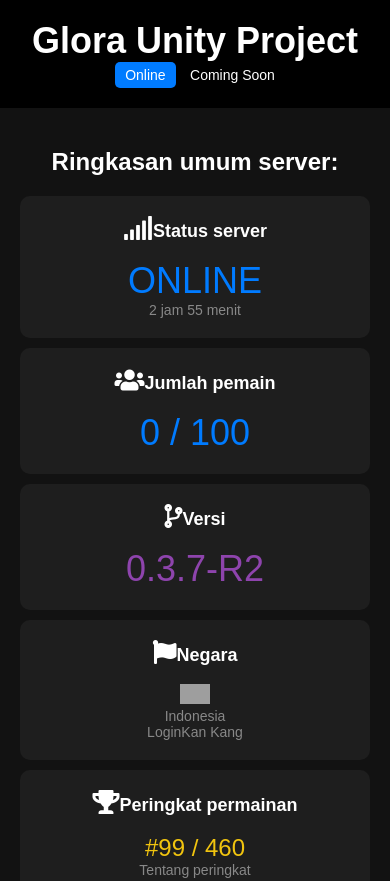
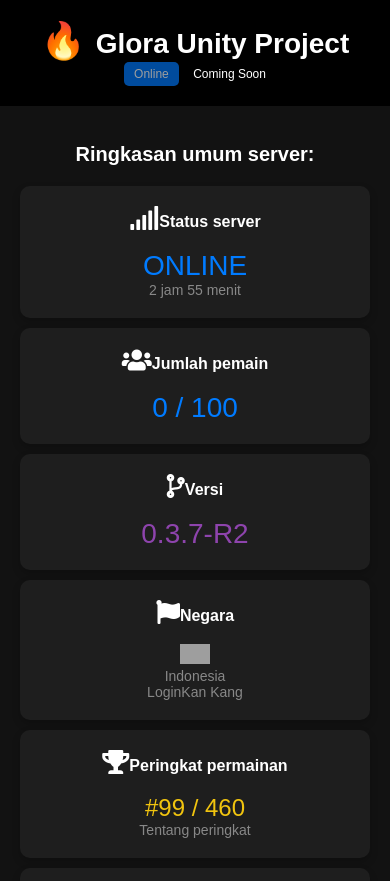
Before and after one commit to NaomyValen18/GloraUnityProject, a plain HTML site: page index.html in a window 390 px wide. Shown: the top 881 px of the page. Drawn offline with Linux system fonts and the light colour scheme; grey boxes are pictures that could not be loaded.

Commit message:
Update style.css

```diff
--- a/style.css
+++ b/style.css
@@ -5,15 +5,24 @@ body {
     margin: 0;
     padding: 0;
 }
+
 .header {
     background-color: #000000;
     padding: 20px;
     text-align: center;
 }
+
 .header h1 {
     margin: 0;
     font-size: 36px;
 }
+
+.header h1::before {
+    content: "🔥"; /* Tambahkan ikon sebelum teks header */
+    margin-right: 10px;
+    font-size: 36px;
+}
+
 .header .status {
     display: inline-block;
     background-color: #007bff;
@@ -21,50 +30,94 @@ body {
     padding: 5px 10px;
     border-radius: 5px;
     font-size: 14px;
+    animation: blink 1.5s ease-in-out infinite; /* Animasi berkedip */
 }
+
 .header .ip {
     font-size: 14px;
     margin-left: 10px;
 }
+
 .content {
     padding: 20px;
     text-align: center;
 }
+
 .content h2 {
     font-size: 24px;
     margin-bottom: 20px;
 }
+
 .card {
     background-color: #1e1e1e;
     padding: 20px;
     margin: 10px 0;
     border-radius: 10px;
+    box-shadow: 0 4px 8px rgba(0, 0, 0, 0.2); /* Efek bayangan */
+    transition: background-color 0.3s ease, transform 0.3s ease;
 }
+
+.card:hover {
+    background-color: #333333;
+    transform: scale(1.02); /* Efek saat hover */
+}
+
 .card h3 {
     font-size: 18px;
     margin: 0 0 10px 0;
 }
+
 .card .value {
     font-size: 36px;
     color: #007bff;
 }
+
 .card .subtext {
     font-size: 14px;
     color: #888888;
 }
+
 .card .icon {
     font-size: 24px;
     margin-bottom: 10px;
 }
+
 .card .flag {
     width: 30px;
     height: 20px;
 }
+
 .card .rank {
     font-size: 24px;
     color: #f1c40f;
 }
+
 .card .rank-subtext {
     font-size: 14px;
     color: #888888;
 }
+
+/* Animasi untuk status berkedip */
+@keyframes blink {
+    0%, 100% { opacity: 1; }
+    50% { opacity: 0.5; }
+}
+
+/* Responsif untuk layar kecil */
+@media (max-width: 768px) {
+    .header h1 {
+        font-size: 28px;
+    }
+    .header .status, .header .ip {
+        font-size: 12px;
+    }
+    .content h2 {
+        font-size: 20px;
+    }
+    .card h3 {
+        font-size: 16px;
+    }
+    .card .value {
+        font-size: 28px;
+    }
+        }
```
